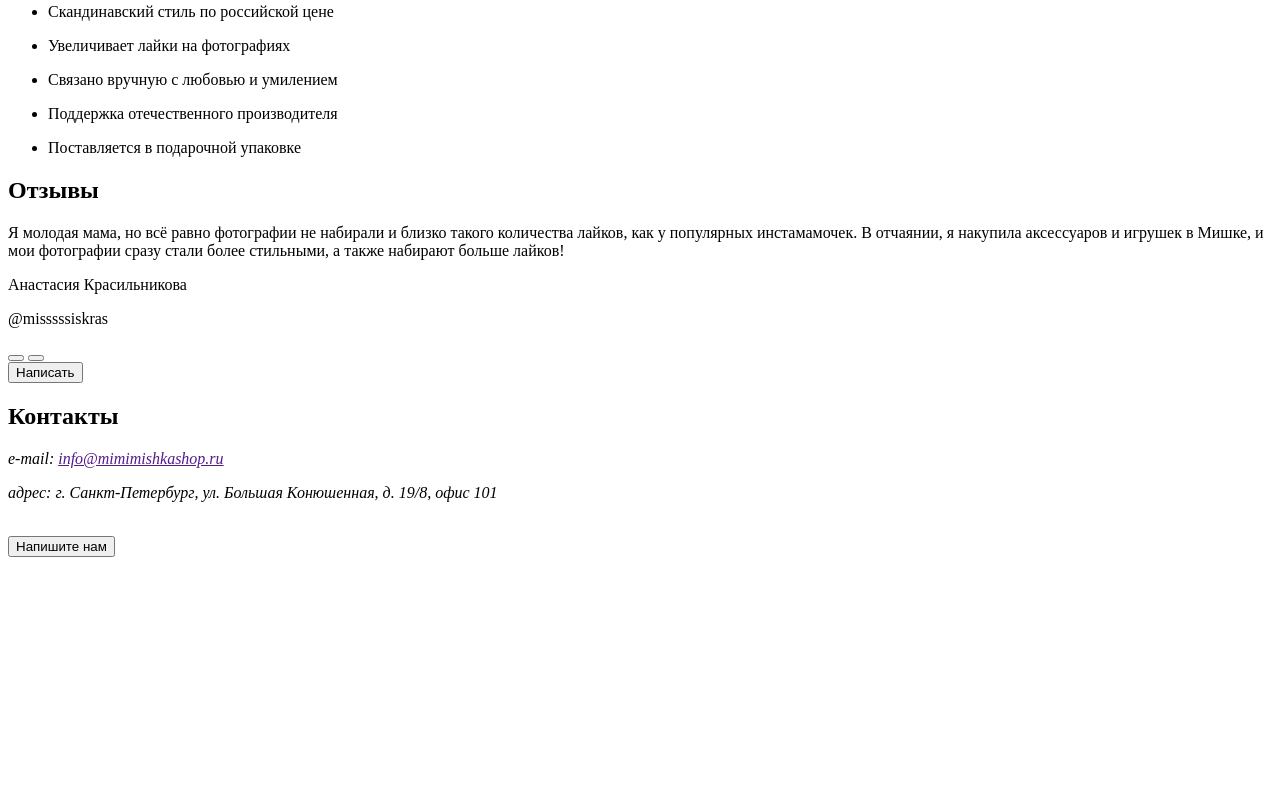
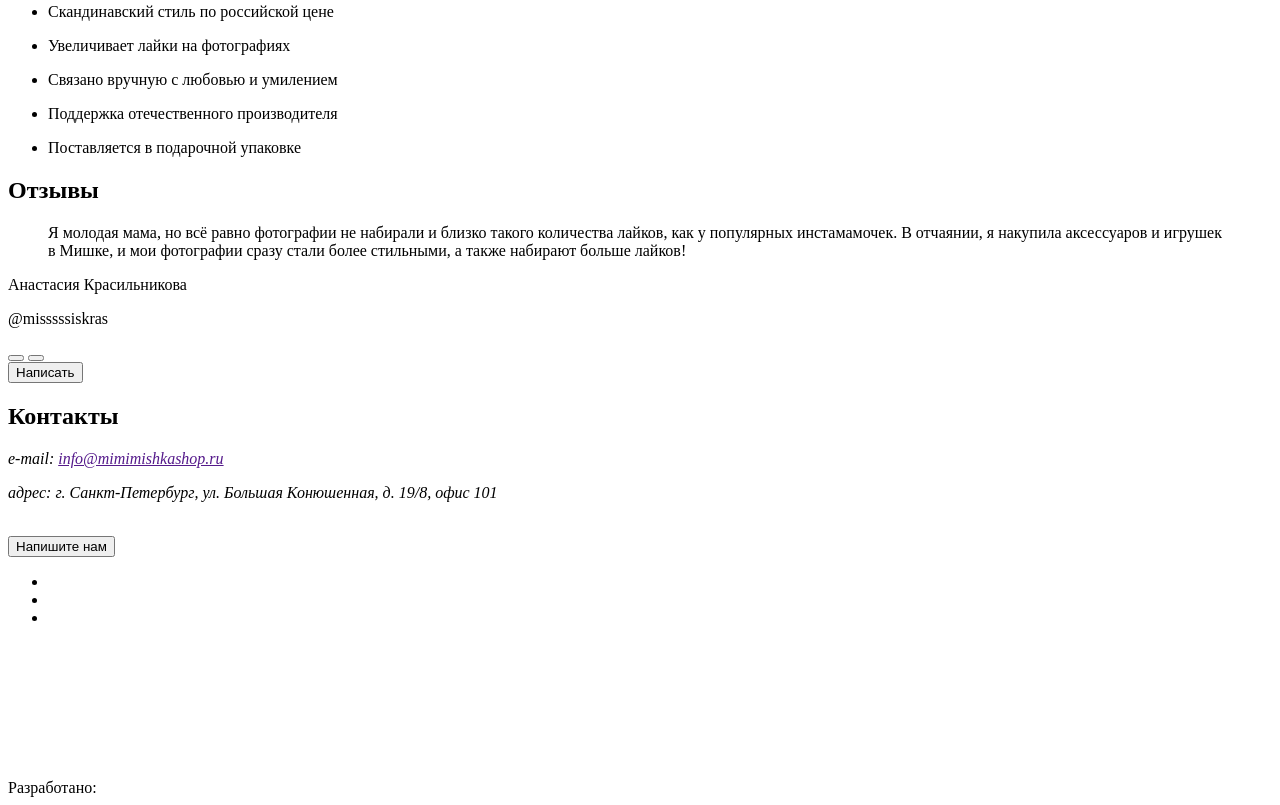
Before and after one commit to arcticstormx/adaptive_mishka, a website: page source/index.html in a window 1280 px wide. Shown: the part 579-1384 px from the top of the page. Before the commit the page ends 1144 px from the top, so only its background shows below. Drawn offline with Linux system fonts and the light colour scheme.

Commit message:
Add page-footer html

```diff
--- a/source/index.html
+++ b/source/index.html
@@ -151,9 +151,9 @@
        <div class="reviews__container">
          <h2 class="reviews__title">Отзывы</h2>
          <article class="comment review__comment">
-           <p class="comment__text">
+           <blockquote class="comment__text">
              Я молодая мама, но всё равно фотографии не набирали и близко такого количества лайков, как у популярных инстамамочек. В отчаянии, я накупила аксессуаров и игрушек в Мишке, и мои фотографии сразу стали более стильными, а также набирают больше лайков!
-           </p>
+           </blockquote>
            <footer class="comment__footer">
              <p class="comment__author">Анастасия Красильникова</p>
              <p class="comment__author-id">@misssssiskras</p>
@@ -189,7 +189,27 @@
     </div>
     </section>
   </main>
-  <footer class="page-footer"></footer>
+  <footer class="page-footer">
+    <div class="page-footer__container">
+      <ul class="social-links">
+        <li>
+          <a href="" class="social__link" aria-label="Инстаграм"></a>
+        </li>
+        <li>
+          <a href="" class="social__link" aria-label="Фейсбук"></a>
+        </li>
+        <li>
+          <a href="" class="social__link" aria-label="Твиттер"></a>
+        </li>
+      </ul>
+      <div class="copyright">
+        <span class="copyright__text">Разработано:</span>
+        <a href="" class="copyright__link">
+          <svg></svg>
+        </a>
+      </div>
+    </div>
+  </footer>
 </body>
 
 </html>
```
